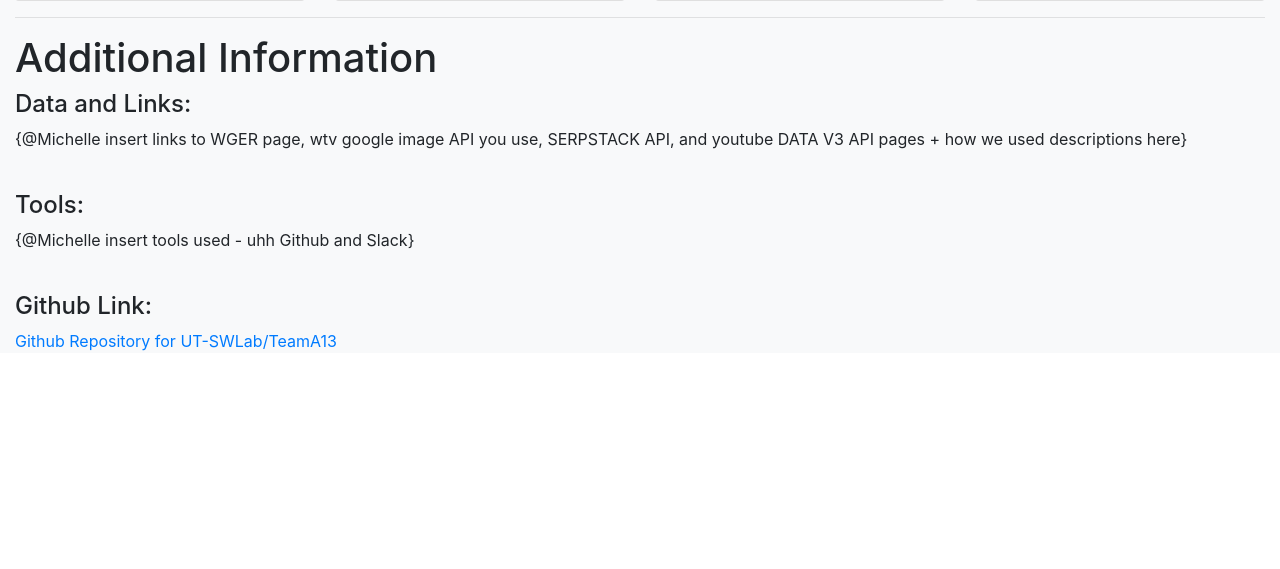
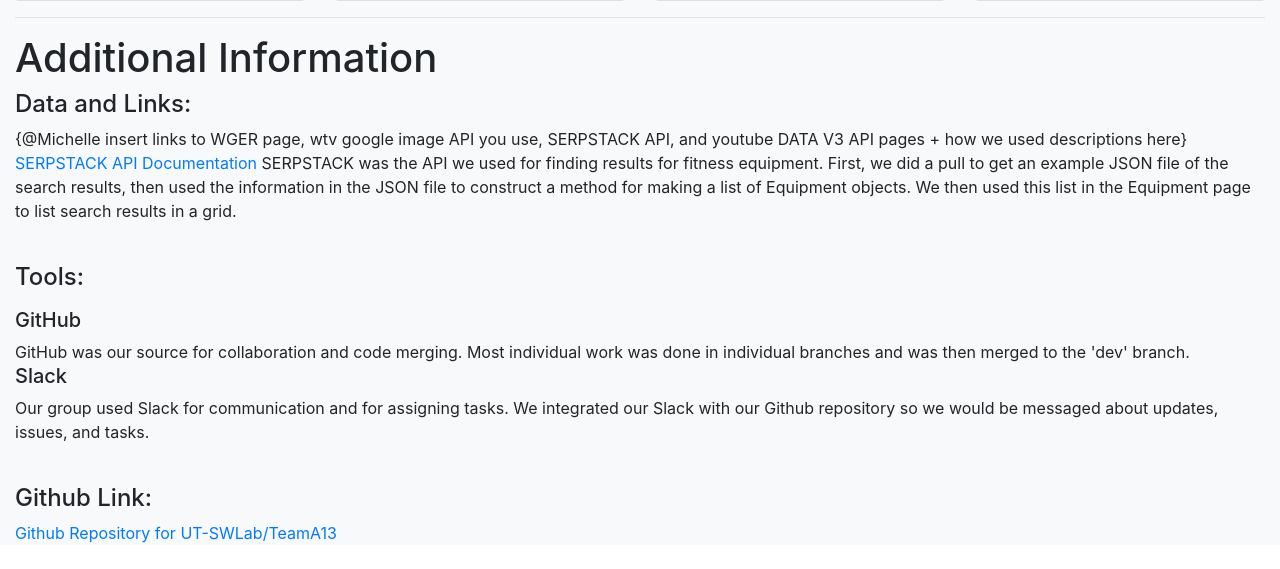
Before and after one commit to wuhoo16/fithub-website, a Flask app: page /about in a window 1280 px wide. Shown: the part 1739-2308 px from the top of the page. Before the commit the page ends 2090 px from the top, so only its background shows below. Run offline with Flask 2, Linux system fonts and the light colour scheme; some libraries are stand-ins or nearby versions.

Commit message:
Added Tools section to about.html, will update equipments.html with dev version

```diff
--- a/templates/about.html
+++ b/templates/about.html
@@ -119,11 +119,22 @@
         <h4>Data and Links:</h4>
         <p>
             {@Michelle insert links to WGER page, wtv google image API you use, SERPSTACK API, and youtube DATA V3 API pages + how we used descriptions here}
+            <a href="https://serpstack.com/documentation">SERPSTACK API Documentation</a>
+            SERPSTACK was the API we used for finding results for fitness equipment. First, we did a pull to get an
+            example JSON file of the search results, then used the information in the JSON file to construct a
+            method for making a list of Equipment objects. We then used this list in the Equipment page to list
+            search results in a grid.
         </p>
         <br>
         <h4>Tools:</h4>
         <p>
-            {@Michelle insert tools used - uhh Github and Slack}
+            <h5>GitHub</h5>
+            GitHub was our source for collaboration and code merging. Most individual work was done in individual
+            branches and was then merged to the 'dev' branch.
+            <br/>
+            <h5>Slack</h5>
+            Our group used Slack for communication and for assigning tasks. We integrated our Slack with our Github
+            repository so we would be messaged about updates, issues, and tasks.
         </p>
         <br>
         <h4>Github Link:</h4>
--- a/templates/equipmentInstance.html
+++ b/templates/equipmentInstance.html
@@ -1,7 +1,7 @@
 {% extends 'base.html' %}
 
 {% block head %}
-    <title>Equipment Instance Page</title>
+    <title></title>
 {% endblock %}
 
 
--- a/templates/equipment.html
+++ b/templates/equipments.html
@@ -17,7 +17,7 @@
             {% set remainder = equipmentArray|length % 3 %}
             {% for row in range(numRows) %}
                 <div class="row" id="row {{ row|string }}">
-                {% for col in range(row) %}
+                {% for col in range(3) %}
                     <div class="col-md-4">
                         <div class="card bg-secondary border-8">
                             <img class="card-img-top img-fluid" src="{{ equipmentArray[3*row+col].images[0] }}" alt="{{ equipmentArray[3*row+col].name }}">
@@ -57,7 +57,7 @@
                                     </ul>
                                 </p>
                                 <!-- TODO: use this next line as reference for param names when building equipmentInstance.html -->
-                                <a href="{{ url_for('equipment_instance', equipment_id=equipmentArray[col].id, thisEquipment=equipmentArray[i]) }}" class="btn btn-primary">More Details</a>
+                                <a href="{{ url_for('equipment_instance', equipment_id=equipmentArray[col].id, thisEquipment=equipmentArray[col]) }}" class="btn btn-primary">More Details</a>
                             </div>
                         </div>
                     </div>
```
